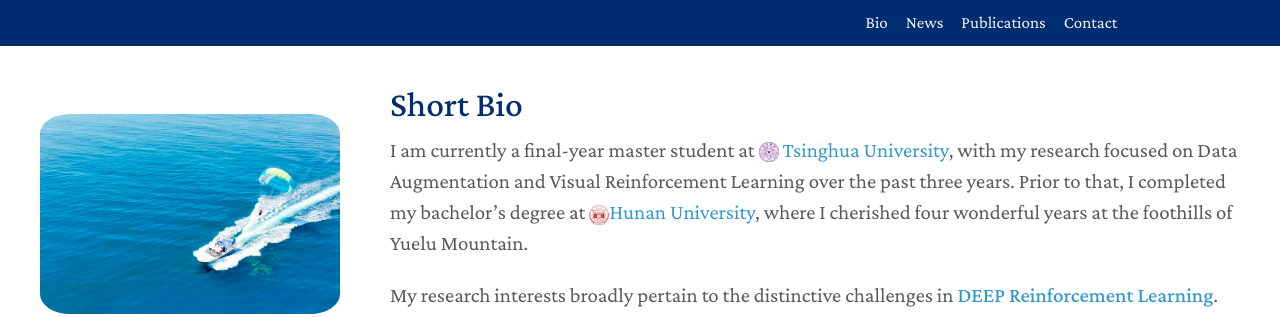
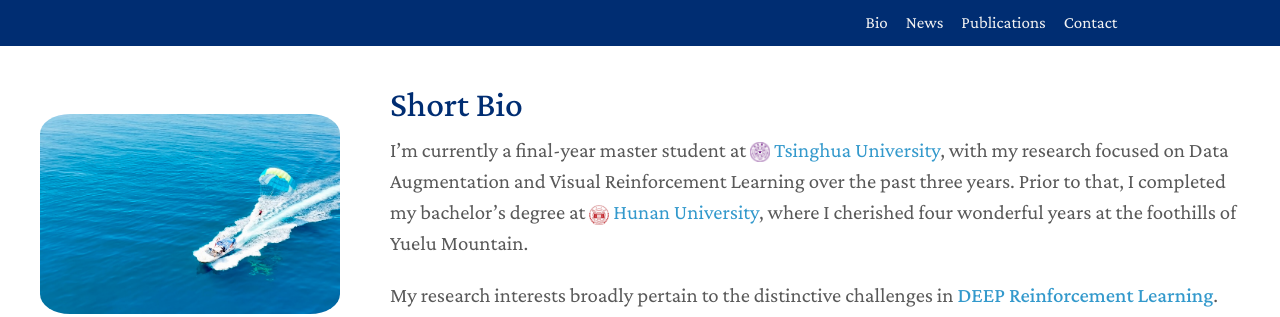
Before and after one commit to Guozheng-Ma/guozheng-ma.github.io, a Jekyll site: the page built from index.md, in a window 1280 px wide and 900 px high. Shown: the top 317 px of the window. Built offline with Jekyll 4.4.1, drawn with Linux system fonts in a browser that asks for light colours; a style sheet for code colours, icons or effects is not loaded.

Commit message:
Update index.md

```diff
--- a/index.md
+++ b/index.md
@@ -6,8 +6,8 @@ layout: homepage
 
 <h2 style="margin: 60px 0px 10px;">Short Bio</h2>
 
-I am currently a final-year master student at <img src="/assets/Logo/THU.png" alt="THU" width="20" height="20" style="vertical-align: middle;"> [Tsinghua University](https://www.tsinghua.edu.cn/en/), with my research focused on Data Augmentation and Visual Reinforcement Learning over the past three years.
-Prior to that, I completed my bachelor's degree at <img src="/assets/Logo/HNU.jpg" alt="THU" width="20" height="20" style="vertical-align: middle;">[Hunan University](http://www-en.hnu.edu.cn/), where I cherished four wonderful years at the foothills of Yuelu Mountain.
+I’m currently a final-year master student at <img src="/assets/Logo/THU.png" alt="THU" width="20" height="20" style="vertical-align: middle;"> [Tsinghua University](https://www.tsinghua.edu.cn/en/), with my research focused on Data Augmentation and Visual Reinforcement Learning over the past three years.
+Prior to that, I completed my bachelor's degree at <img src="/assets/Logo/HNU.jpg" alt="THU" width="20" height="20" style="vertical-align: middle;"> [Hunan University](http://www-en.hnu.edu.cn/), where I cherished four wonderful years at the foothills of Yuelu Mountain.
 
 
 My research interests broadly pertain to the distinctive challenges in <strong>[DEEP Reinforcement Learning]()</strong>.
```
